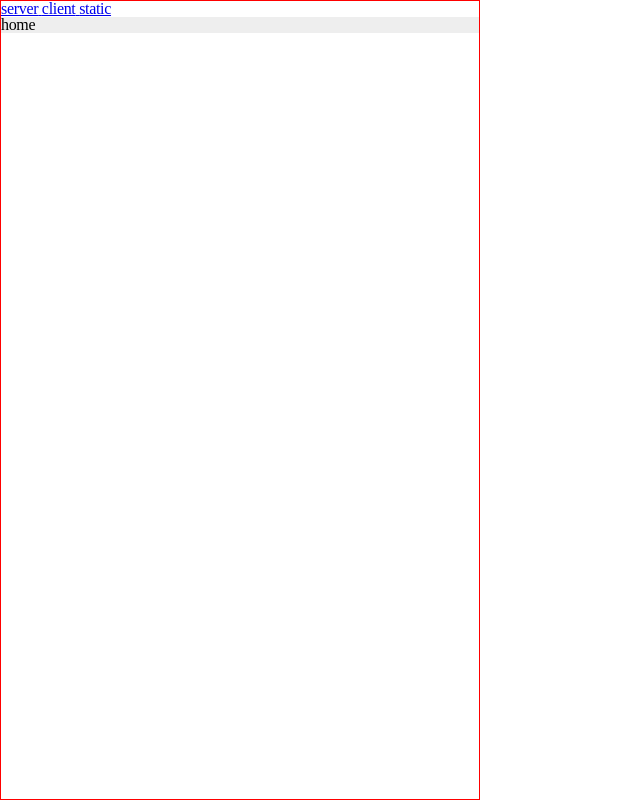
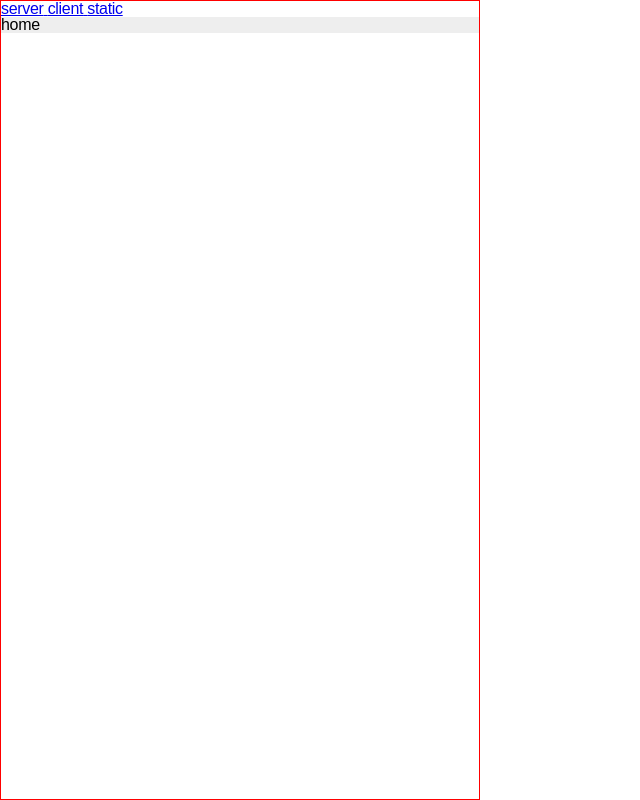
Before and after one commit to dnd-side-project/dnd-8th-8-frontend, a Next.js app: page / in a window 1280 px wide. Shown: the whole page, without its empty margins (0-640 px from the left). Built offline with nearby package versions, Linux system fonts and the light colour scheme; a web font is replaced by a local one.

Commit message:
fix(font): resolve next local font error

```diff
--- a/app/layout.tsx
+++ b/app/layout.tsx
@@ -1,29 +1,32 @@
 'use client'
 
+import localFont from '@next/font/local'
 import { QueryClient, QueryClientProvider } from '@tanstack/react-query'
 import { ReactQueryDevtools } from '@tanstack/react-query-devtools'
-import { useServerInsertedHTML } from 'next/navigation'
 import { RecoilRoot } from 'recoil'
 import styled, { ThemeProvider } from 'styled-components'
 
 import { Navbar } from '@/components'
-import { useStyledComponentsRegistry } from '@/hooks'
 import { GlobalStyle, theme } from '@/styles'
 
-const RootStyleLayout = ({ children }: { children: React.ReactNode }) => {
-  const [StyledComponentsRegistry, styledComponentsFlushEffect] =
-    useStyledComponentsRegistry()
+const pretendard = localFont({
+  src: '../public/fonts/PretendardVariable.woff2',
+})
 
-  useServerInsertedHTML(() => <>{styledComponentsFlushEffect()}</>)
+// const RootStyleLayout = ({ children }: { children: React.ReactNode }) => {
+//   const [StyledComponentsRegistry, styledComponentsFlushEffect] =
+//     useStyledComponentsRegistry()
 
-  return <StyledComponentsRegistry>{children}</StyledComponentsRegistry>
-}
+//   useServerInsertedHTML(() => <>{styledComponentsFlushEffect()}</>)
+
+//   return <StyledComponentsRegistry>{children}</StyledComponentsRegistry>
+// }
 
 const RootLayout = ({ children }: { children: React.ReactNode }) => {
   const queryClient = new QueryClient()
 
   return (
-    <html lang="ko">
+    <html lang="ko" className={pretendard.className}>
       <head />
 
       <body>
--- a/package.json
+++ b/package.json
@@ -60,8 +60,6 @@
     "@types/styled-components": "^5.1.26",
     "@typescript-eslint/eslint-plugin": "^5.50.0",
     "@typescript-eslint/parser": "^5.50.0",
-    "babel-loader": "^9.1.2",
-    "babel-plugin-styled-components": "^2.0.7",
     "eslint": "^8.33.0",
     "eslint-config-next": "^13.1.1",
     "eslint-config-prettier": "^8.6.0",
--- a/styles/global.ts
+++ b/styles/global.ts
@@ -4,19 +4,10 @@ import reset from './reset'
 const GlobalStyle = createGlobalStyle`
   ${reset}
 
-  @font-face {
-    font-family: 'Pretendard Variable', sans-serif;
-    font-style: normal;
-    font-weight: 45 920;
-    src: local('Pretendard Variable'), url('/fonts/PretendardVariable.woff2') format('woff2-variations');
-    font-display: swap;
-  }
-
   *, *::before, *::after {
     box-sizing: border-box;
     padding: 0;
     margin: 0;
-    font-family: 'Pretendard Variable', sans-serif;
     line-height: 1.3;
     letter-spacing: -0.02rem;
   }
```
Also changed, not shown: .babelrc (deleted), 1 other file (tests, documents, lock files or other folders).
